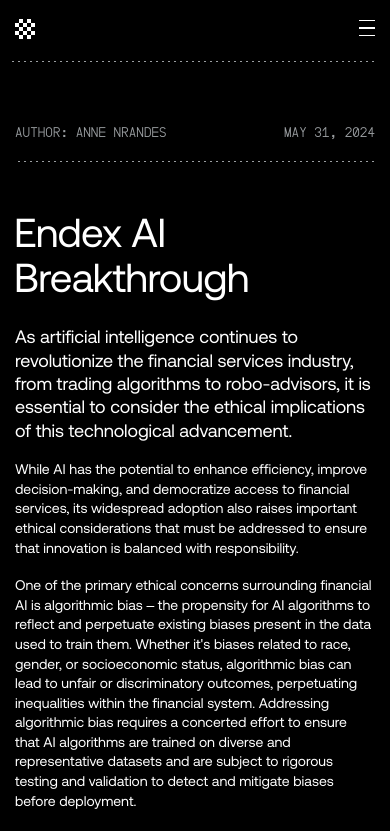
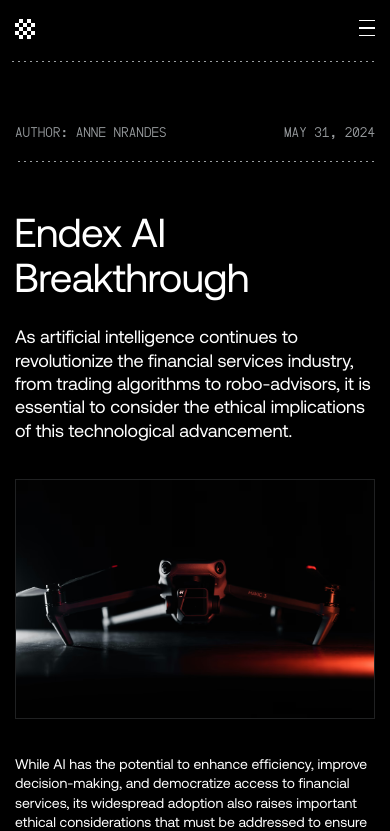
Before and after one commit to VovaVindar/endex, a Next.js app: page /blog/article in a window 390 px wide. Shown: the top 831 px of the page. Built offline with nearby package versions, Linux system fonts and the light colour scheme.

Commit message:
Article page: added image

```diff
--- a/app/blog/article/article.module.css
+++ b/app/blog/article/article.module.css
@@ -29,3 +29,30 @@ p.emphasis {
   top: clamp(-0.3125rem, 0.0964rem + -0.2555vi, -0.125rem);
   background-color: var(--primitive-color-endex-600);
 }
+.article-img {
+  width: clamp(37rem, 0.0331rem + 42.6746vw, 68.3125rem);
+  height: clamp(24.3125rem, -0.0369rem + 28.109vi, 44.9375rem);
+  position: relative;
+  border: 1px solid var(--primitive-color-endex-200);
+  margin-bottom: clamp(2.9375rem, 0.0598rem + 3.322vw, 5.375rem);
+  margin-top: calc(
+    clamp(3.125rem, -0.2692rem + 3.9182vi, 6rem) -
+      clamp(1.125rem, -0.0556rem + 1.3629vw, 2.125rem)
+  );
+  margin-left: calc(
+    -1 * ((
+            clamp(37rem, 0.0331rem + 42.6746vw, 68.3125rem) -
+              clamp(32.1875rem, 0.0167rem + 37.138vw, 59.4375rem)
+          ) / 2)
+  );
+}
+@media all and (max-width: 650px) {
+  .article-img {
+    width: 100%;
+    aspect-ratio: 3 / 2;
+    height: auto;
+    margin-top: 1.2rem;
+    margin-bottom: 2.2rem;
+    margin-left: 0;
+  }
+}
--- a/app/blog/article/page.jsx
+++ b/app/blog/article/page.jsx
@@ -1,6 +1,7 @@
 import textStyles from "@/app/styles/text.module.css";
 import articleStyles from "./article.module.css";
 import Newsletter from "@/components/ui/blog/newsletter";
+import Image from "next/image";
 
 export default function Article() {
   return (
@@ -23,6 +24,9 @@ export default function Article() {
             essential to consider the ethical implications of this technological
             advancement.
           </p>
+          <div className={`${articleStyles["article-img"]}`}>
+            <Image src="/img/blog/1.png" alt="Alt text" priority fill />
+          </div>
           <p>
             While AI has the potential to enhance efficiency, improve
             decision-making, and democratize access to financial services, its
```
